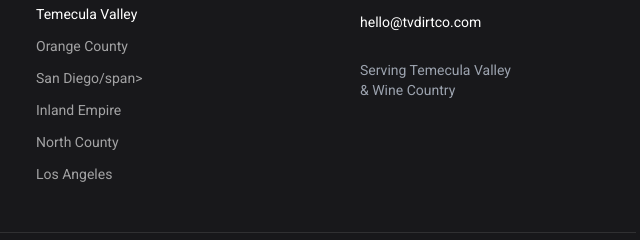
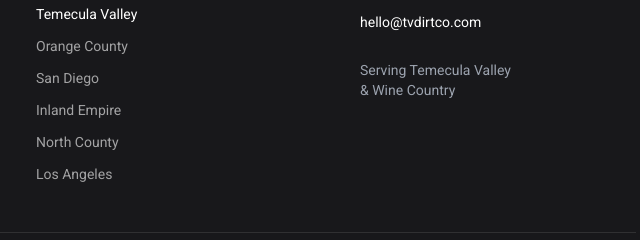
Before and after one commit to thebigevanski-hacker/tvdirtco-site, a website: page index.html in a window 1280 px wide. Shown: the part 2290-2530 px from the top of the page, 628-1268 px from the left. Drawn offline with nearby package versions, Linux system fonts and the light colour scheme.

```diff
--- a/index.html
+++ b/index.html
@@ -387,7 +387,7 @@
           <li><a href="service-areas.html" class="hover:text-brandOrange transition-colors font-bold">All Markets →</a></li>
           <li><a href="/" class="hover:text-brandOrange transition-colors">Temecula Valley</a></li>
           <li><a href="orange-county.html" class="hover:text-brandOrange transition-colors opacity-60">Orange County</span></a></li>
-          <li><a href="san-diego.html" class="hover:text-brandOrange transition-colors opacity-60">San Diego/span></a></li>
+          <li><a href="san-diego.html" class="hover:text-brandOrange transition-colors opacity-60">San Diego</span></a></li>
           <li><a href="inland-empire.html" class="hover:text-brandOrange transition-colors opacity-60">Inland Empire</span></a></li>
           <li><a href="north-county.html" class="hover:text-brandOrange transition-colors opacity-60">North County</span></a></li>
           <li><a href="los-angeles.html" class="hover:text-brandOrange transition-colors opacity-60">Los Angeles</span></a></li>
```
